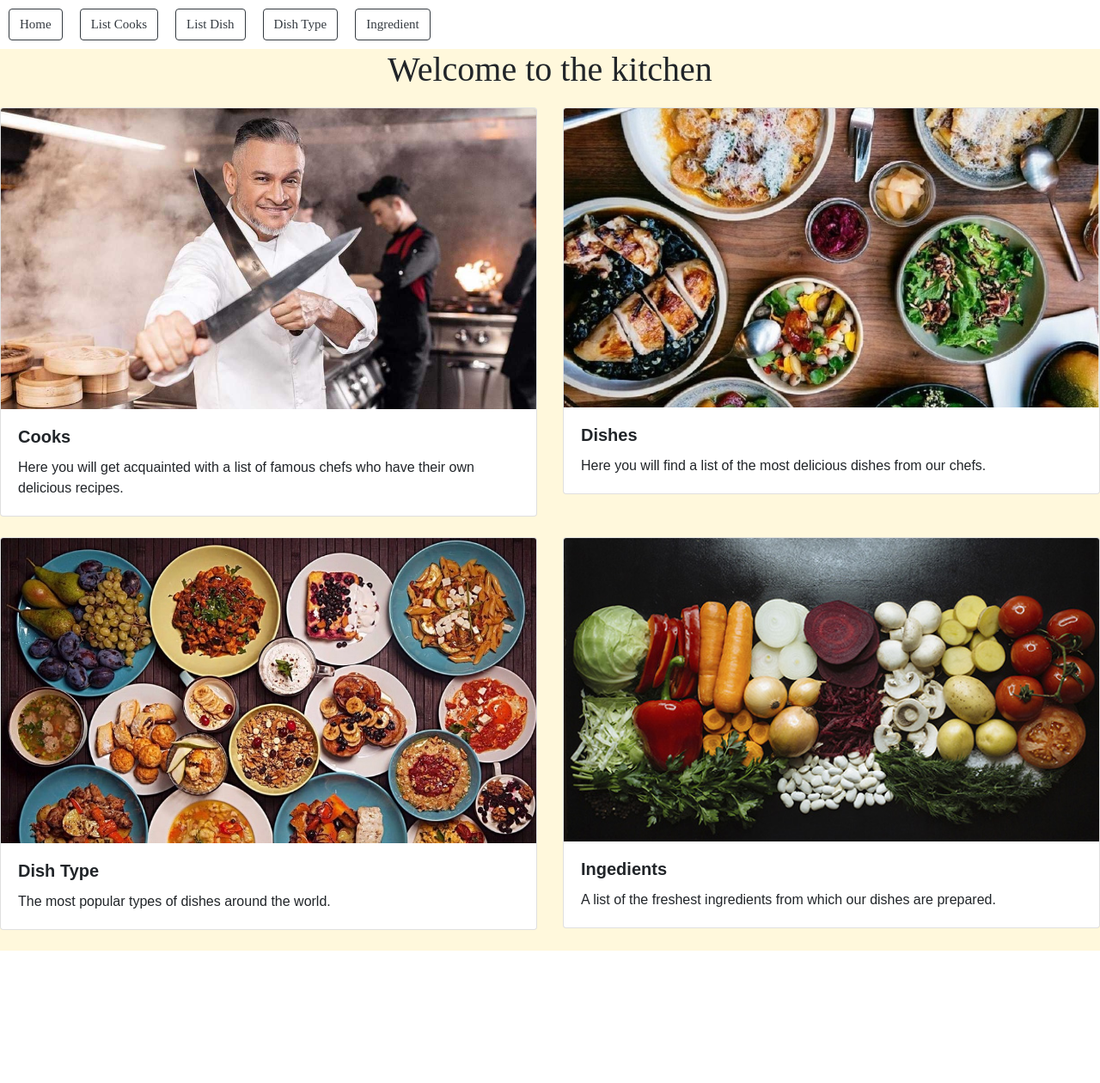
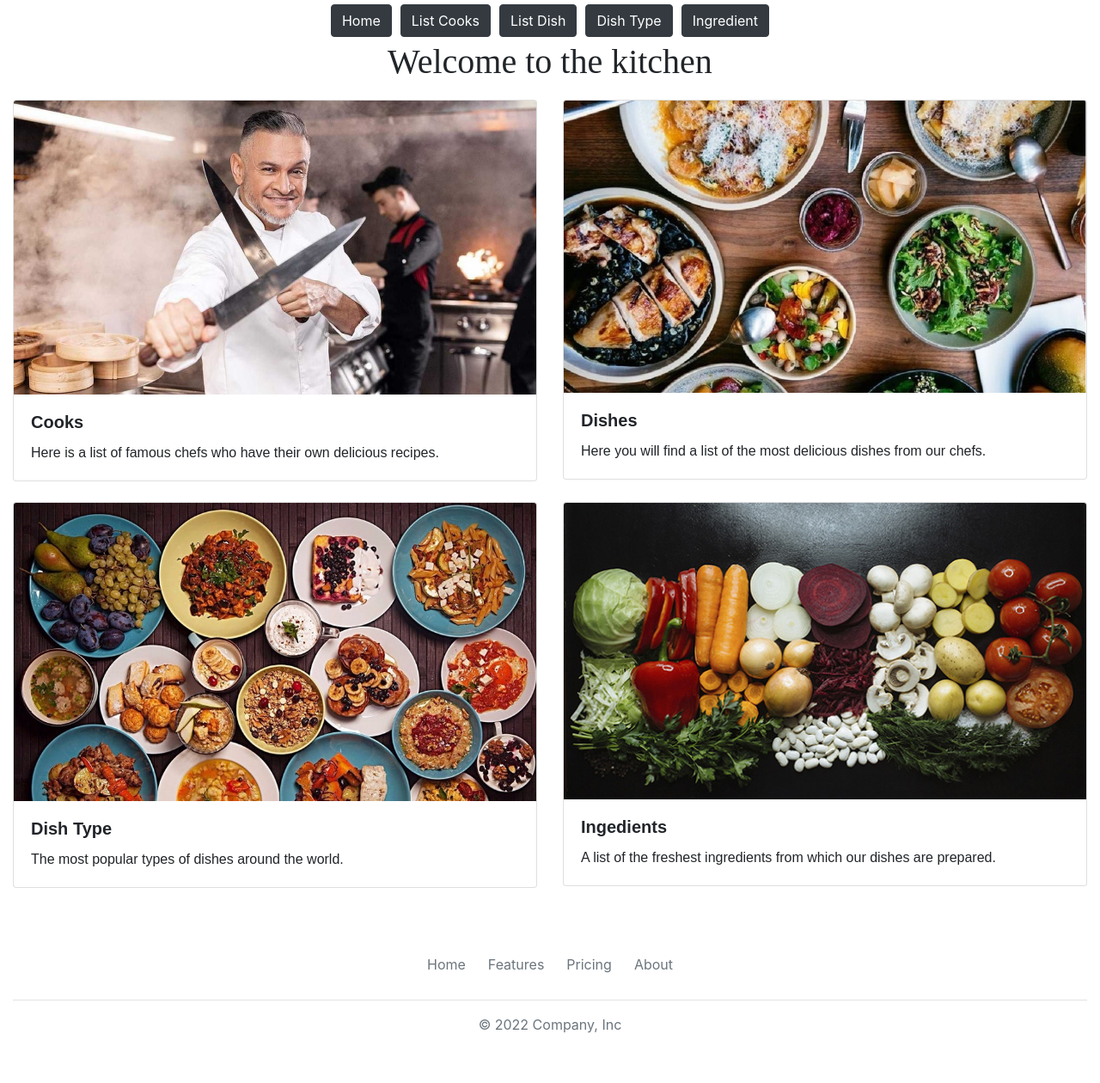
Before and after one commit to AlyonkaB/-restaurant-kitchen-service, a Django app: page /kitchen/ in a window 1280 px wide. Shown: the whole page at 86% size. Before the commit the page ends 1106 px from the top, so only its background shows below. Run offline with Django 5.2, Linux system fonts and the light colour scheme; data that the repository does not hold is empty.

Commit message:
create templates/kitchen/cook_list.html for url /cooks/

```diff
--- a/static/css/styles.css
+++ b/static/css/styles.css
@@ -1,10 +1,8 @@
-body {
-}
-.content{
+.body {
     background-color: cornsilk;
 }
 .nav-item {
-    margin: 10px;
+    margin: 5px;
 }
 
 .title {
--- a/templates/base.html
+++ b/templates/base.html
@@ -16,8 +16,8 @@
 
 <body>
 <div class="container-fluid">
-  <div class="row">
-    <div>
+
+  <div class="sidebar">
     {% block sidebar %}
       {% include "includes/sidebar.html" %}
     {% endblock %}
@@ -28,12 +28,14 @@
     {% endblock %}
 
     {% block pagination %}
+      {% include "includes/pagination.html" %}
     {% endblock %}
   </div>
+
   <div class="footer">
     {% block footer %}
+      {% include "includes/footer.html" %}
     {% endblock %}
-    </div>
   </div>
 </div>
 </body>
--- /dev/null
+++ b/templates/includes/footer.html
@@ -0,0 +1,9 @@
+<footer class="py-3 my-4">
+    <ul class="nav justify-content-center border-bottom pb-3 mb-3">
+      <li class="nav-item"><a href="#" class="nav-link px-2 text-muted">Home</a></li>
+      <li class="nav-item"><a href="#" class="nav-link px-2 text-muted">Features</a></li>
+      <li class="nav-item"><a href="#" class="nav-link px-2 text-muted">Pricing</a></li>
+      <li class="nav-item"><a href="#" class="nav-link px-2 text-muted">About</a></li>
+    </ul>
+    <p class="text-center text-muted">© 2022 Company, Inc</p>
+  </footer>
--- /dev/null
+++ b/templates/includes/pagination.html
@@ -0,0 +1,18 @@
+
+{% if is_paginated %}
+  <ul class="pagination justify-content-center">
+    {% if page_obj.has_previous %}
+      <li class="page-item">
+        <a href="?page={{ page_obj.previous_page_number }}" class="btn btn-light">prev</a>
+      </li>
+    {% endif %}
+    <li class="page-item active">
+      <span class="btn btn-dark">{{ page_obj.number }}</span>
+    </li>
+    {% if page_obj.has_next %}
+      <li class="page-item">
+        <a href="?page={{page_obj.next_page_number}}" class="btn btn-light">next</a>
+      </li>
+    {% endif %}
+  </ul>
+{% endif %}
--- a/templates/includes/sidebar.html
+++ b/templates/includes/sidebar.html
@@ -1,19 +1,21 @@
 {% block sidebar %}
-        <ul class="nav justify-content-end">
+        <ul class="nav justify-content-center">
           <li class="nav-item">
-            <a class="btn btn-outline-dark" href="#">Нome</a>
+            <a class="btn btn-dark" href={% url 'kitchen:index' %}>Нome</a>
+          </li>
+
+          <li class="nav-item">
+            <a class="btn btn-dark" href={% url 'kitchen:cook-list' %}>List Cooks</a>
+          </li>
+
+          <li class="nav-item">
+            <a class="btn btn-dark" href="#">List Dish</a>
           </li>
           <li class="nav-item">
-            <a class="btn btn-outline-dark" href="#">List Cooks</a>
+            <a class="btn btn-dark" href="#">Dish Type</a>
           </li>
           <li class="nav-item">
-            <a class="btn btn-outline-dark" href="#">List Dish</a>
-          </li>
-          <li class="nav-item">
-            <a class="btn btn-outline-dark" href="#">Dish Type</a>
-          </li>
-          <li class="nav-item">
-            <a class="btn btn-outline-dark" href="#">Ingredient</a>
+            <a class="btn btn-dark" href="#">Ingredient</a>
           </li>
         </ul>
-      {% endblock %}
+{% endblock %}
--- a/templates/kitchen/index.html
+++ b/templates/kitchen/index.html
@@ -1,5 +1,5 @@
 {% extends 'base.html' %}
- {% load static %}
+{% load static %}
 
 {% block content %}
   <div class="title">
@@ -11,7 +11,7 @@
         <img src= "{% static 'kitchen/image_cooks_nav.jpg' %}"  class="card-img-top" alt="...">
         <div class="card-body">
           <h5 class="card-title">Cooks</h5>
-          <p class="card-text"> Here you will get acquainted with a list of famous chefs who have their own delicious recipes.</p>
+          <p class="card-text"> Here is a list of famous chefs who have their own delicious recipes.</p>
         </div>
       </div>
     </div>
```
Also changed, not shown: templates/kitchen/cook_list.html (added, +15 -0 lines), 1 other file. Lines whose indentation alone changed are shown as unchanged.
